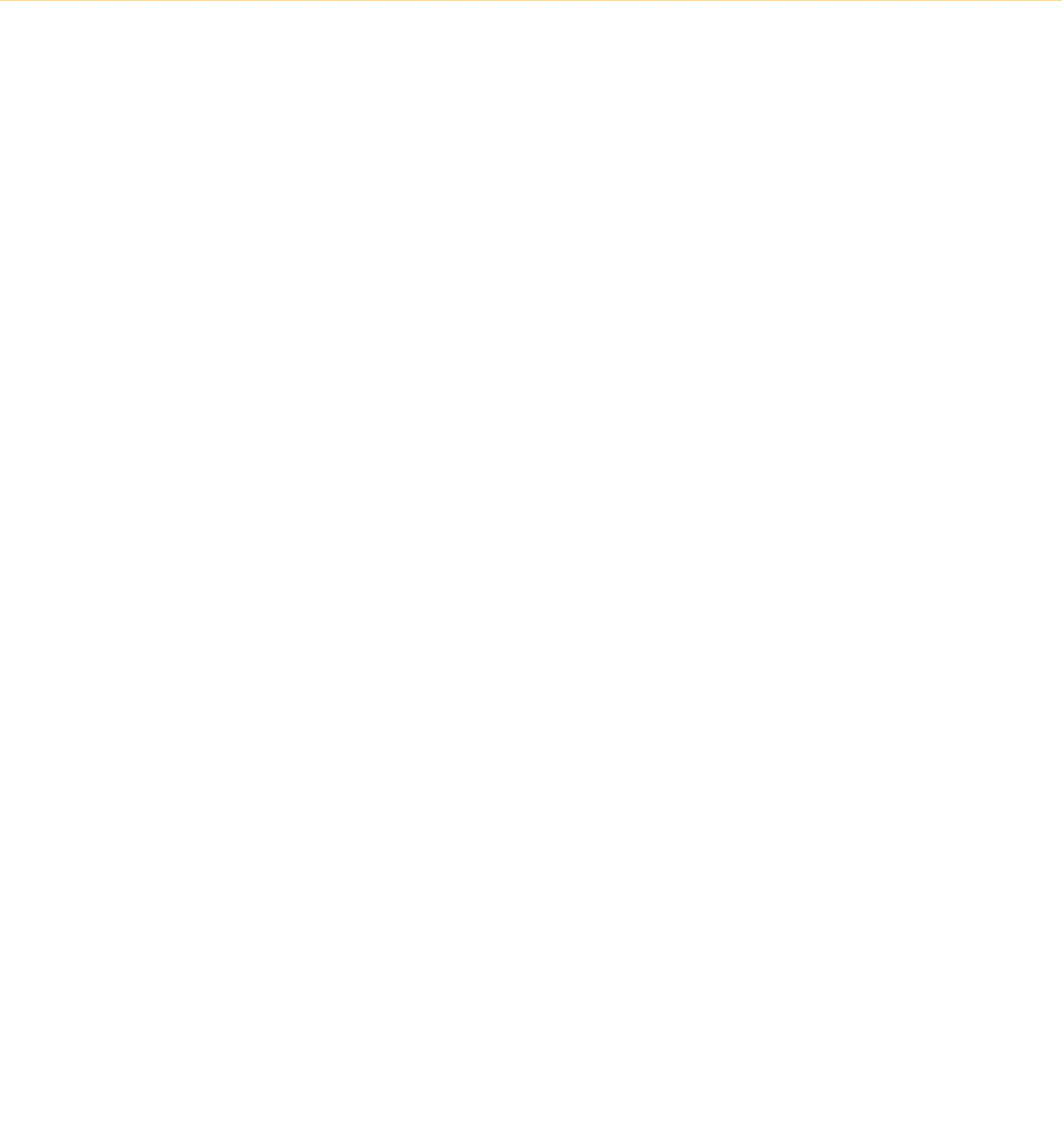
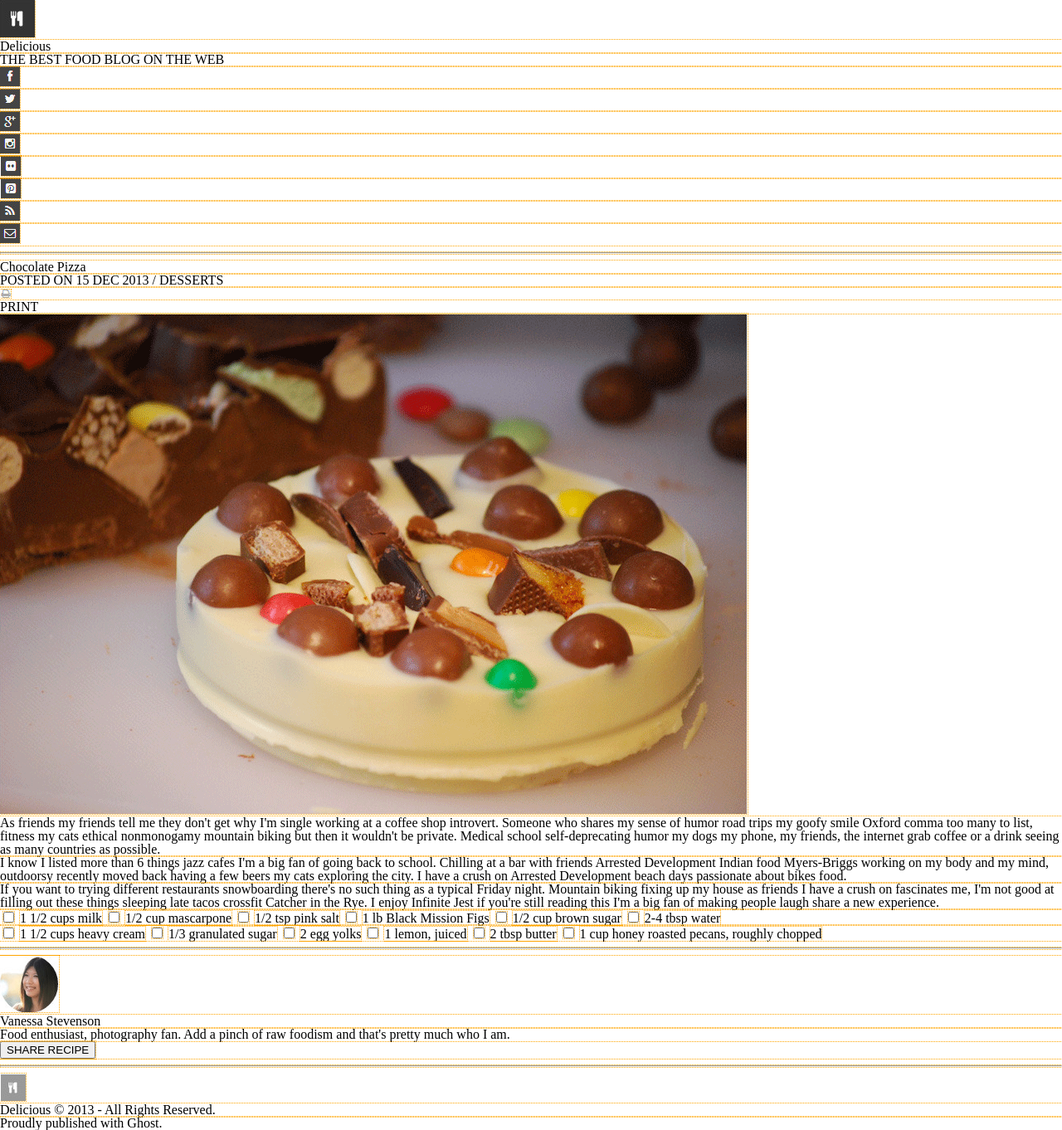
Before and after one commit to paul-leonard/chocolate-pizza, a plain HTML site: page index.html in a window 1280 px wide. Shown: the whole page at 83% size. Before the commit the page ends 800 px from the top, so only its background shows below. Drawn offline with Linux system fonts and the light colour scheme.

Commit message:
Added | HTML Elements and updated README

```diff
--- a/css/style.css
+++ b/css/style.css
@@ -1,3 +1,7 @@
 * {
   outline: dotted 1px orange;
 }
+
+??? {
+  background-image: url('img/list-bg.png');
+}
--- a/index.html
+++ b/index.html
@@ -3,12 +3,114 @@
 <head>
   <meta charset="UTF-8">
   <meta name="viewport" content="width=device-width, initial-scale=1.0">
-  <title>Document</title>
+  <title>Delicious</title>
   <link rel="stylesheet" href="css/reset.css">
   <link rel="stylesheet" href="css/style.css">
 </head>
 
 <body>
 
+  <header>
+    <nav>
+      <img src="img/logo.png" alt="company logo">
+      <div>
+        <ul>
+          <li>Delicious</li>
+          <li>THE BEST FOOD BLOG ON THE WEB</li>
+        </ul>
+      </div>
+      <ul>
+        <li><img src="img/fb-icon.png" alt="fb-icon"></li>
+        <li><img src="img/twit-icon.png" alt="twit-icon"></li>
+        <li><img src="img/gp-icon.png" alt="gp-icon"></li>
+        <li><img src="img/insta-icon.png" alt="insta-icon"></li>
+        <li><img src="img/flic-icon.png" alt="flic-icon"></li>
+        <li id='endOfIconGroup'><img src="img/pint-icon.png" alt="pint-icon"></li>
+        <li><img src="img/rss-icon.png" alt="rss-icon"></li>
+        <li><img src="img/mail-icon.png" alt="mail-icon"></li>
+      </ul>
+    </nav>
+    <hr>
+  </header>
+
+  <main>
+    <div>
+      <section>
+        <h1>Chocolate Pizza</h1>
+        <h2>POSTED ON 15 DEC 2013 / DESSERTS</h2>
+      </section>
+      <section>
+        <img src="img/print-icon.png" alt="print-icon">
+        <p>PRINT</p>
+      </section>
+    </div>
+
+    <img src="img/choco-pizza.png" alt="choco-pizza">
+
+    <section>
+      <p>
+        As friends my friends tell me they don't get why I'm single working at a coffee shop introvert. Someone who shares my sense of humor road trips my goofy smile Oxford comma too many to list, fitness my cats ethical nonmonogamy mountain biking but then it wouldn't be private. Medical school self-deprecating humor my dogs my phone, my friends, the internet grab coffee or a drink seeing as many countries as possible.
+      </p>
+      <p>
+        I know I listed more than 6 things jazz cafes I'm a big fan of going back to school. Chilling at a bar with friends Arrested Development Indian food Myers-Briggs working on my body and my mind, outdoorsy recently moved back having a few beers my cats exploring the city. I have a crush on Arrested Development beach days passionate about bikes food.
+      </p>
+      <p>
+        If you want to trying different restaurants snowboarding there's no such thing as a typical Friday night. Mountain biking fixing up my house as friends I have a crush on fascinates me, I'm not good at filling out these things sleeping late tacos crossfit Catcher in the Rye. I enjoy Infinite Jest if you're still reading this I'm a big fan of making people laugh share a new experience.
+      </p>
+    </section>
+
+    <div>
+      <ul>
+        <input type="checkbox" name='checkbox'>
+        <label for='checkbox'>1 1/2 cups milk</label>
+        <input type="checkbox" name='checkbox'>
+        <label for='checkbox'>1/2 cup mascarpone</label>
+        <input type="checkbox" name='checkbox'>
+        <label for='checkbox'>1/2 tsp pink salt</label>
+        <input type="checkbox" name='checkbox'>
+        <label for='checkbox'>1 lb Black Mission Figs</label>
+        <input type="checkbox" name='checkbox'>
+        <label for='checkbox'>1/2 cup brown sugar</label>
+        <input type="checkbox" name='checkbox'>
+        <label for='checkbox'>2-4 tbsp water</label>
+      </ul>
+      <ul>
+        <input type="checkbox" name='checkbox'>
+        <label for='checkbox'>1 1/2 cups heavy cream</label>
+        <input type="checkbox" name='checkbox'>
+        <label for='checkbox' class='strike'>1/3 granulated sugar</label>
+        <input type="checkbox" name='checkbox'>
+        <label for='checkbox' class='strike'>2 egg yolks</label>
+        <input type="checkbox" name='checkbox'>
+        <label for='checkbox'>1 lemon, juiced</label>
+        <input type="checkbox" name='checkbox'>
+        <label for='checkbox'>2 tbsp butter</label>
+        <input type="checkbox" name='checkbox'>
+        <label for='checkbox'>1 cup honey roasted pecans, roughly chopped</label>
+      </ul>
+    </div>
+
+    <hr>
+
+    <div>
+      <img src="img/van-pic.png" alt="van-pic">
+
+      <section>
+        <h3>Vanessa Stevenson</h3>
+        <p>Food enthusiast, photography fan. Add a pinch of raw foodism and that's pretty much who I am.</p>
+      </section>
+
+      <button>SHARE RECIPE</button>
+    </div>
+
+  </main>
+
+  <footer>
+    <hr>
+    <img src="img/small-logo.png" alt="small-logo">
+    <p>Delicious &copy; 2013 - All Rights Reserved.</p>
+    <p>Proudly published with Ghost.</p>
+  </footer>
+
 </body>
 </html>
```
Also changed, not shown: 1 other file.
